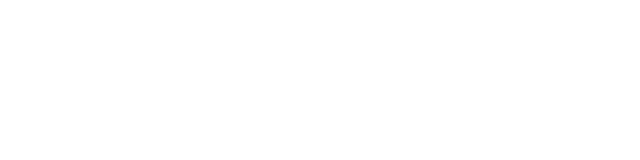
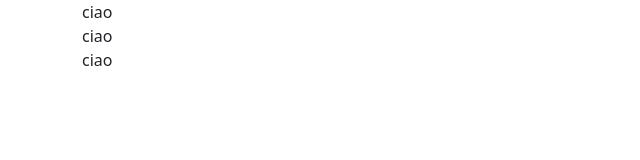
Before and after one commit to Fabiofljf/proj-html-vuejs, a Vue app: page / in a window 1280 px wide. Shown: the top 160 px of the page, without its empty margins (0-640 px from the left). Built offline with nearby package versions, Linux system fonts and the light colour scheme; the HTML template or start-up script is replaced by a standard one.

Commit message:
Add Header - shell

```diff
--- a/src/App.vue
+++ b/src/App.vue
@@ -1,8 +1,18 @@
 <template>
   <div id="app">
-    <div class="debug">
-      <div id="site_header"></div>
-    </div>
+      <div id="site_header">
+        <div class="container">
+          <div class="row flex-column">
+            <div class="col">ciao</div>
+            <!-- /.col -->
+            <div class="col">ciao</div>
+            <!-- /.col -->
+            <div class="col">ciao</div>
+            <!-- /.col -->
+          </div>
+        </div>
+      </div>
+      <!-- /#site_header -->
   </div>
 </template>
 
@@ -22,7 +32,5 @@
 </script>
 
 <style lang="scss">
-#app {
-  font-family: Avenir, Helvetica, Arial, sans-serif;
-}
+@import '@/assets/scss/style.scss'
 </style>
```
